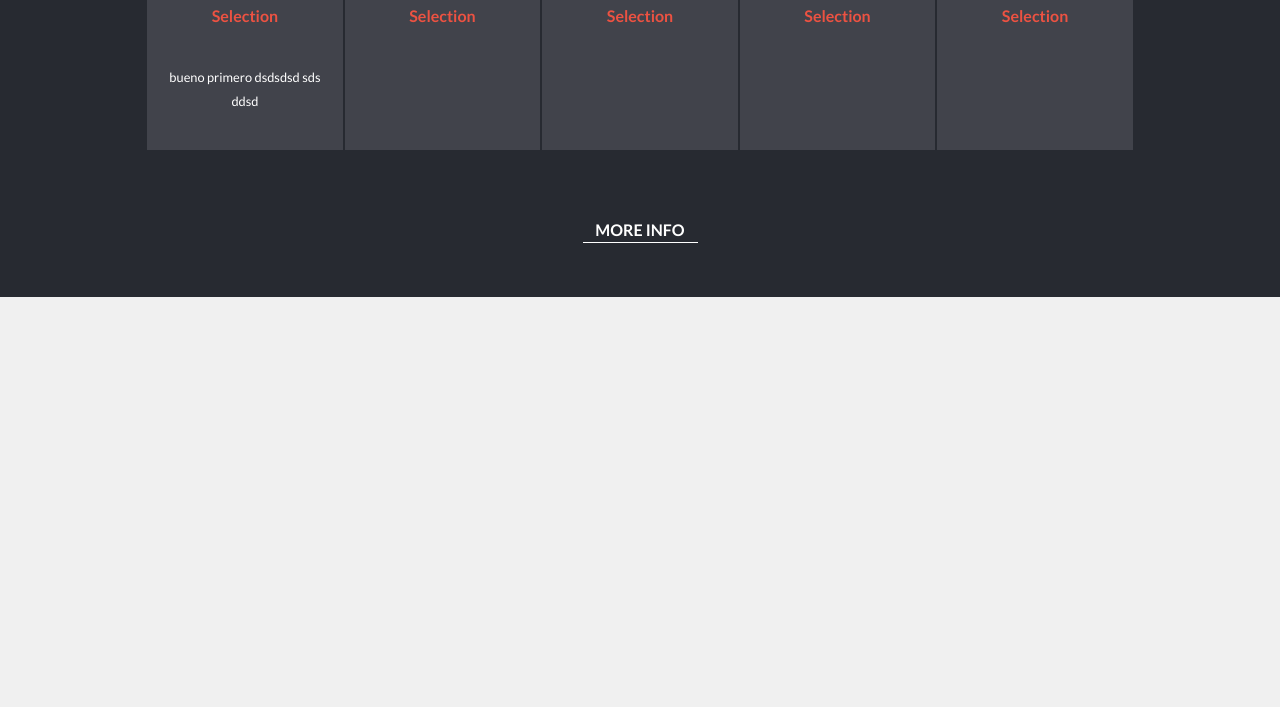
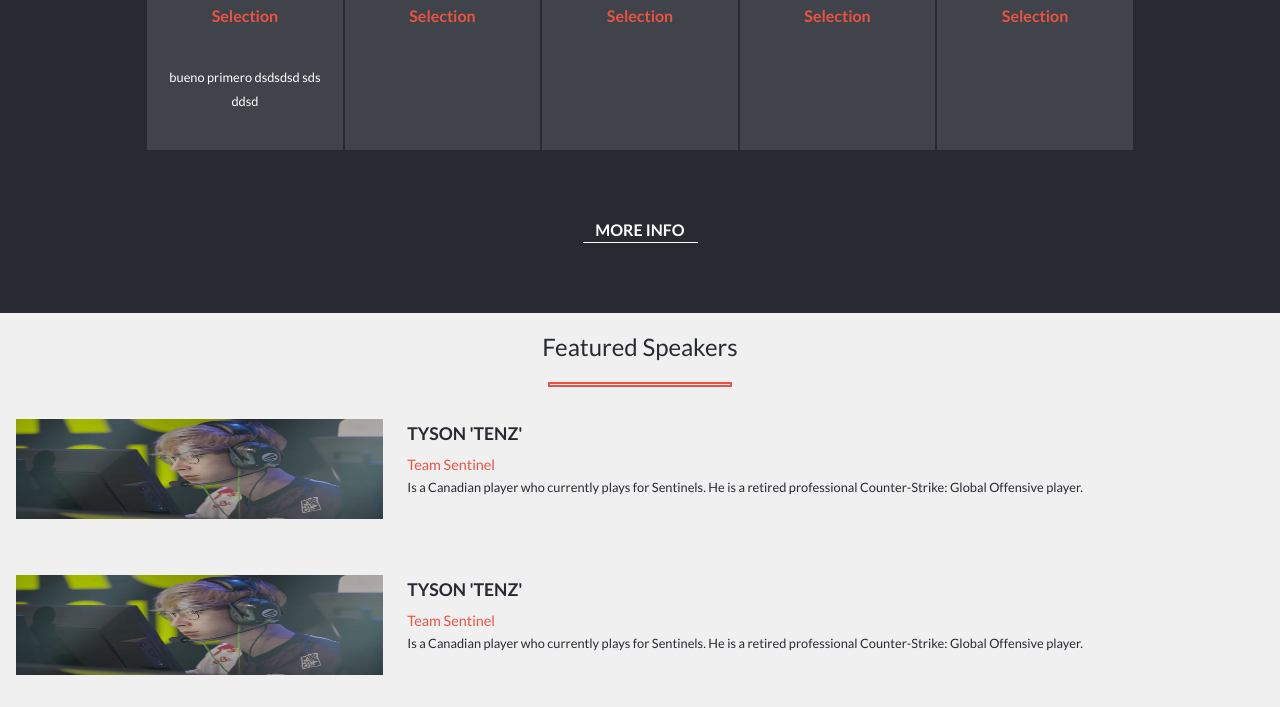
Before and after one commit to miguelesco/capstone-m1, a plain HTML site: page index.html in a window 1280 px wide. Shown: the part 1234-1941 px from the top of the page. Before the commit the page ends 1531 px from the top, so only its background shows below. Drawn offline with Linux system fonts and the light colour scheme.

Commit message:
Winners generation

```diff
--- a/index.html
+++ b/index.html
@@ -85,7 +85,11 @@
           <p></p>
         </li>
       </ul>
-      <button>More Info </button>
+      <button><a href="about.html">More Info </a></button>
+    </section>
+
+    <section id="winners" class="winners">
+
     </section>
   </main>
   <script type="module" src="./modules/home/main.js"></script>
--- /dev/null
+++ b/modules/home/cardsGeneration.js
@@ -0,0 +1,65 @@
+
+function CardsGeneration() {
+  const projectSection = document.getElementById('winners');
+
+  const cardChild = [];
+  const content = [
+    {
+      name: "TYSON 'TENZ'",
+      team: 'Team Sentinel ',
+      description: "Is a Canadian player who currently plays for Sentinels. He is a retired professional Counter-Strike: Global Offensive player.",
+      imageURL: './assets/images/sen-tenz.jpg',
+    },
+    {
+      name: "TYSON 'TENZ'",
+      team: 'Team Sentinel ',
+      description: "Is a Canadian player who currently plays for Sentinels. He is a retired professional Counter-Strike: Global Offensive player.",
+      imageURL: './assets/images/sen-tenz.jpg',
+    },
+  ];
+
+  const createElement = (elementType = '', elementContent, elementClass = '', elementId = '') => {
+    const newElement = document.createElement(elementType);
+    newElement.innerHTML = elementContent;
+    if (elementClass) newElement.className = elementClass;
+    if (elementId) newElement.id = elementId;
+    return newElement;
+  };
+
+  const sectionTitle = createElement('h1', 'Featured Speakers');
+  const divider = createElement('div', '', 'divider');
+  const card = [];
+  const cardContainer = createElement('ul', '');
+
+  const renderCardContent = () => {
+    content.forEach((cardContent, i) => {
+      const {
+        name, team, description, imageURL
+      } = cardContent;
+
+      card.push(
+        `<li>
+          <img src="${imageURL}" alt="${name}">
+          <div>
+            <h2>${name}</h2>
+            <p>${team}</p>
+            <p class="description">${description}</p>
+          </div>
+        </li>`
+      );
+
+      let htmlChild = card[i];
+      cardContainer.innerHTML += htmlChild;
+    });
+  };
+
+  renderCardContent();
+
+  projectSection.append(
+    sectionTitle,
+    divider,
+    cardContainer,
+  );
+}
+
+export default CardsGeneration;
--- a/modules/home/main.js
+++ b/modules/home/main.js
@@ -0,0 +1,8 @@
+import CardsGeneration from './cardsGeneration.js';
+
+function init () {
+  CardsGeneration();
+  console.log('sasa')
+}
+
+init();
--- a/scss/base/_reset.scss
+++ b/scss/base/_reset.scss
@@ -4,6 +4,18 @@
   text-decoration: none;
 }
 
+ul {
+  padding-left: 0;
+}
+.divider {
+  border: 2px solid $primary-red;
+  background-color: transparent;
+  height: 1px;
+  width: 180px;
+  margin: auto;
+  margin-bottom: 1rem;
+}
+
 body {
   background-color: $primary-light-gray;
   margin: 0;
--- a/scss/layout-home/_classify.scss
+++ b/scss/layout-home/_classify.scss
@@ -13,14 +13,6 @@
     text-align: center;
     color: $primary-white;
 
-  }
-  .divider {
-    border: 2px solid $primary-red;
-    background-color: transparent;
-    height: 1px;
-    width: 180px;
-    margin: auto;
-    margin-bottom: 1rem;
   }
   ul {
     margin: 24px 0;
@@ -65,12 +57,16 @@
   button {
     @include lato-text(1rem, 700, 24px);
     background-color: $primary-red;
-    color: $primary-white;
     padding: 1rem;
     width: 80%;
     margin: auto;
     margin-top: 1.2rem;
     cursor: pointer;
+    margin-bottom: 1rem;
+    a {
+      text-decoration: none;
+      color: $primary-white;
+    }
   }
 }
 
--- a/scss/layout-home/_index.scss
+++ b/scss/layout-home/_index.scss
@@ -1,3 +1,4 @@
 @forward './navbar';
 @forward './headline';
 @forward './classify';
+@forward './winners';
--- /dev/null
+++ b/scss/layout-home/_winners.scss
@@ -0,0 +1,50 @@
+@use '../utilities' as *;
+
+.winners {
+  h1 {
+    text-align: center;
+    @include lato-text(1.5rem, 500, 30px);
+    text-align: center;
+    color: $primary-black;
+  }
+  ul {
+    display: flex;
+    flex-direction: column;
+    gap: 24px;
+    li {
+      box-sizing: border-box;
+      display: flex;
+      flex-direction: row;
+      align-items: flex-start;
+      justify-content: center;
+      gap: 24px;
+      padding: 16px;
+      img {
+        width: 100px;
+        height: 100px;
+        flex-basis: 30%;
+      }
+      div {
+        flex-basis: 70%;
+        width: 100px;
+        h2 {
+          @include lato-text(1.1rem, 700, 30px);
+          margin: 0;
+          color: $primary-black;
+        }
+        p {
+          @include lato-text(0.9rem, 500, 15px);
+          color: $primary-red;
+          word-wrap: break-word;
+          overflow: unset;
+          margin-top: 8px;
+          margin-bottom: 8px;
+        }
+        .description {
+          @include lato-text(0.8rem, 500, 15px);
+          color: $primary-black;
+        }
+      }
+    }
+  }
+}
```
Also changed, not shown: about.html (added, +12 -0 lines), assets/images/sen-tenz.jpg (added), css/home/home.css, 1 other file.
